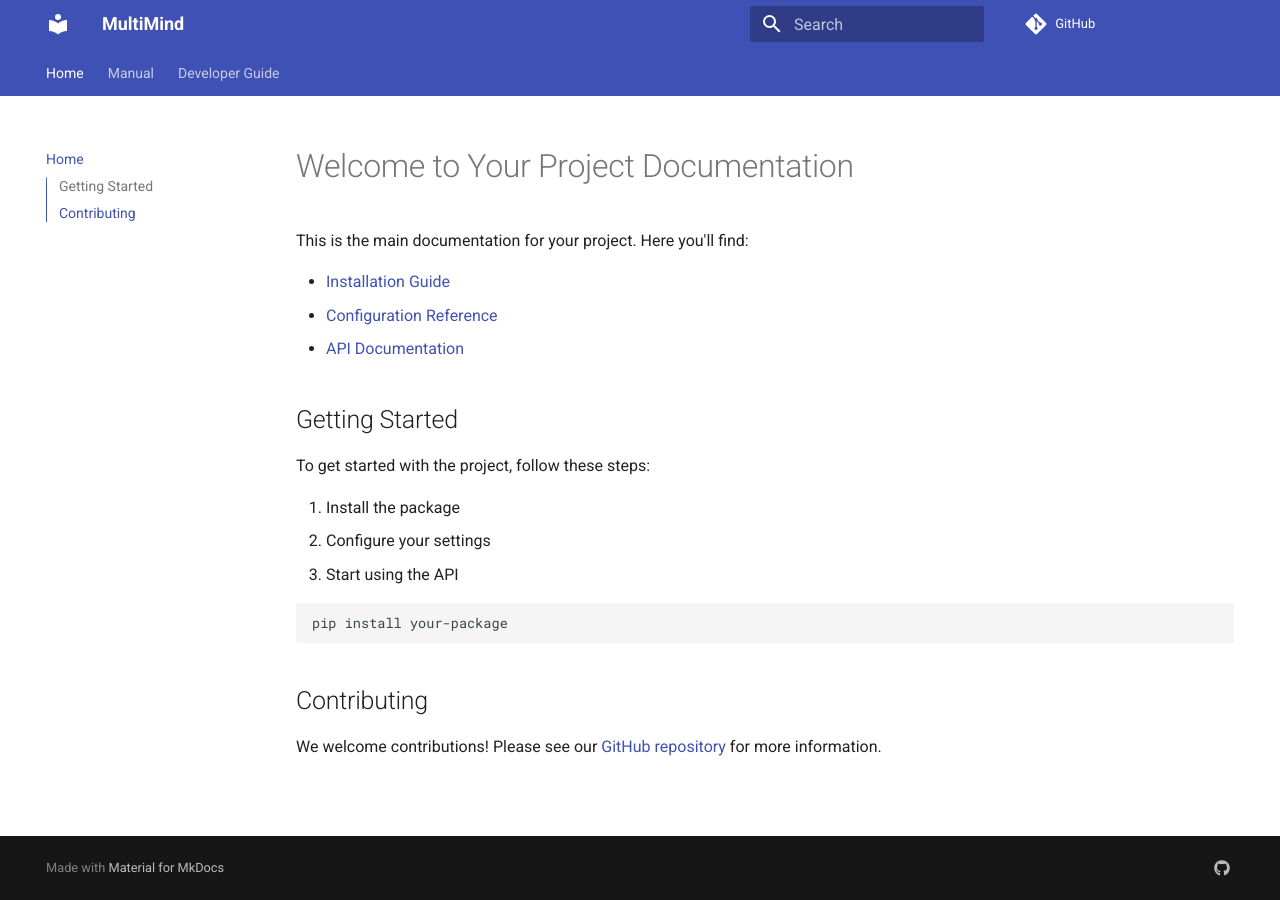
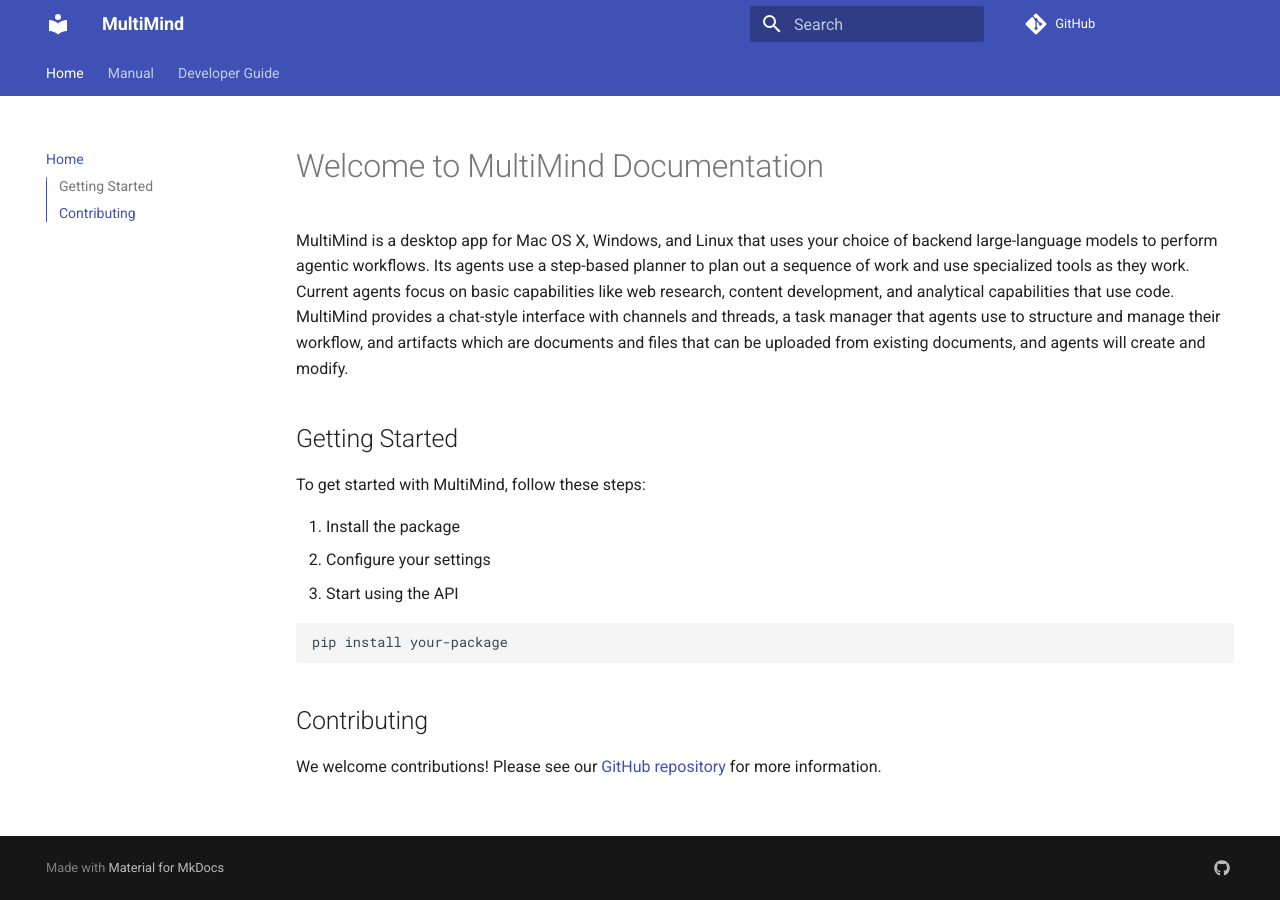
Before and after one commit to richardbowman/multimind-agent-platform, an MkDocs documentation site: the page built from docs/index.md, in a window 1280 px wide. Built offline with MkDocs 1.6.1 and Material for MkDocs 9.7.7, drawn with Linux system fonts in a browser that asks for light colours; comment, search, counter and statistics services are not loaded.

Commit message:
fix: Update MultiMind documentation overview

```diff
--- a/docs/index.md
+++ b/docs/index.md
@@ -1,14 +1,10 @@
-# Welcome to Your Project Documentation
+# Welcome to MultiMind Documentation
 
-This is the main documentation for your project. Here you'll find:
-
-- [Installation Guide](getting-started/installation.md)
-- [Configuration Reference](getting-started/configuration.md)
-- [API Documentation](api-reference.md)
+MultiMind is a desktop app for Mac OS X, Windows, and Linux that uses your choice of backend large-language models to perform agentic workflows. Its agents use a step-based planner to plan out a sequence of work and use specialized tools as they work. Current agents focus on basic capabilities like web research, content development, and analytical capabilities that use code. MultiMind provides a chat-style interface with channels and threads, a task manager that agents use to structure and manage their workflow, and artifacts which are documents and files that can be uploaded from existing documents, and agents will create and modify.
 
 ## Getting Started
 
-To get started with the project, follow these steps:
+To get started with MultiMind, follow these steps:
 
 1. Install the package
 2. Configure your settings
```
